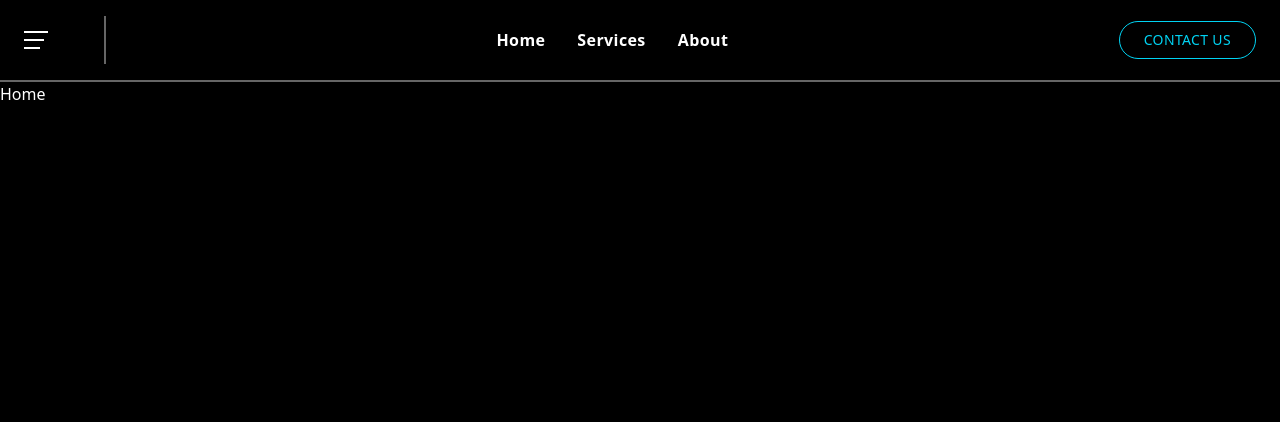
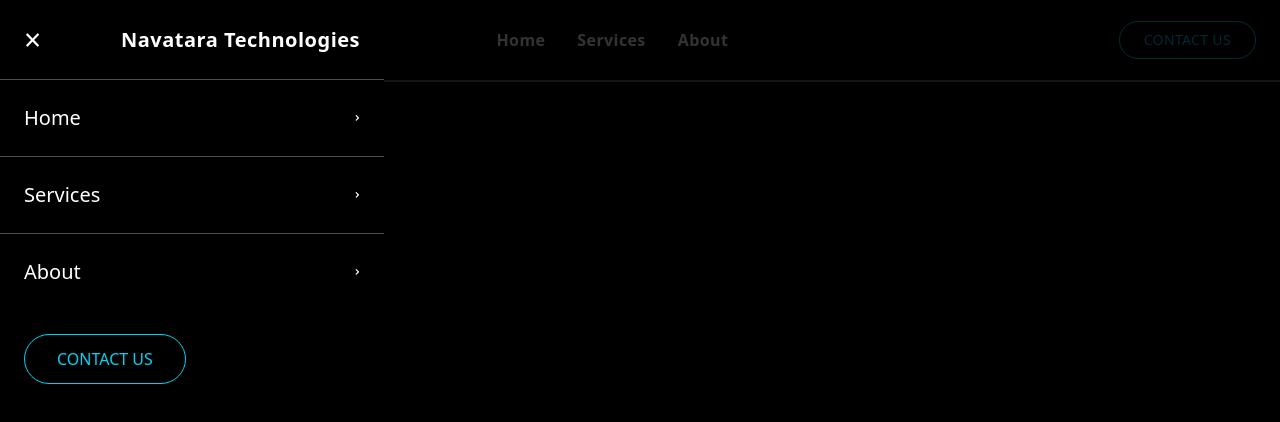
Before and after one commit to chiraagbalajip30/Navatara-Technologies-Website, a React (Vite) app in the folder navatara-website/: page / in a window 1280 px wide. Both pictures are taken after a click on the button "toggle menu". Shown: the top 422 px of the page. Built offline with nearby package versions, Linux system fonts and the light colour scheme.

Commit message:
Navbar and Sidebar Commit with all features

```diff
--- a/navatara-website/src/components/Navbar.jsx
+++ b/navatara-website/src/components/Navbar.jsx
@@ -1,20 +1,41 @@
 import { Link } from "react-router-dom";
 import Logo from "../assets/navatara logo.jpg";
+import Sidebar from "./Sidebar";
+import { useState } from "react";
 
 const Navbar = () => {
+  const [isOpen, setIsOpen] = useState(false);
+
   return (
+    <>
       <header className="w-full bg-black text-white border-b-2 border-white/40">
         <nav className="max-w-[1440px] mx-auto px-6 h-20 flex items-center justify-between">
           {/* LEFT SECTION */}
           <div className="flex items-center justify-around gap-6">
             {/* HAMBURGER — ALWAYS VISIBLE */}
             <button
-            aria-label="open menu"
-            className="flex flex-col justify-center gap-1.5 w-10 h-10 shrink-0 hover:opacity-80 hover:cursor-pointer transition"
+              aria-label="toggle menu"
+              onClick={() => setIsOpen(!isOpen)}
+              className="relative w-10 h-10 flex items-center justify-center"
             >
-            <span className="block w-6 h-[2px] bg-white"></span>
-            <span className="block w-5 h-[2px] bg-white"></span>
-            <span className="block w-4 h-[2px] bg-white"></span>
+              <span
+                className={`
+      absolute w-6 h-[2px] bg-white transition-all duration-300
+      ${isOpen ? "rotate-45" : "-translate-y-2"}
+    `}
+              />
+              <span
+                className={`
+      absolute w-6 h-[2px] bg-white transition-all duration-300
+      ${isOpen ? "opacity-0" : "opacity-100"}
+    `}
+              />
+              <span
+                className={`
+      absolute w-6 h-[2px] bg-white transition-all duration-300
+      ${isOpen ? "-rotate-45" : "translate-y-2"}
+    `}
+              />
             </button>
 
             {/* LOGO */}
@@ -62,6 +83,10 @@ const Navbar = () => {
           </div>
         </nav>
       </header>
+
+      {/* SIDEBAR */}
+      <Sidebar isOpen={isOpen} onClose={() => setIsOpen(false)} />
+    </>
   );
 };
 
--- /dev/null
+++ b/navatara-website/src/components/Sidebar.jsx
@@ -0,0 +1,82 @@
+import { Link } from "react-router-dom";
+
+const Sidebar = ({ isOpen, onClose }) => {
+  return (
+    <div
+      className={`
+        fixed inset-0 z-50 text-white
+        transition-all duration-500 ease-in-out
+        ${isOpen ? "opacity-100" : "opacity-0 pointer-events-none"}
+      `}
+    >
+      {/* BACKDROP */}
+      <div
+        onClick={onClose}
+        className={`
+          absolute inset-0 bg-black
+          transition-opacity duration-500
+          ${isOpen ? "opacity-80" : "opacity-0"}
+        `}
+      />
+
+      {/* SIDEBAR PANEL */}
+      <aside
+        className={`
+          absolute top-0 left-0 h-[60%] bg-black  border-white/30
+          w-full md:w-[75%] lg:w-[30%]
+          transform transition-transform duration-500 ease-in-out
+          ${isOpen ? "translate-x-0" : "-translate-x-full"}
+        `}
+      >
+        {/* Top bar */}
+        <div className="h-20 px-6 flex items-center justify-between border-b border-white/30">
+          <button
+            onClick={onClose}
+            className="text-3xl hover:text-cyan-400 transition"
+          >
+            ×
+          </button>
+
+          <span className="sm:hidden md:hidden lg:block text-xl font-semibold tracking-wide">
+            Navatara Technologies
+          </span>
+        </div>
+
+        {/* Menu */}
+        <div className="divide-y divide-white/30">
+          {[
+            { name: "Home", path: "/" },
+            { name: "Services", path: "/services" },
+            { name: "About", path: "/about" },
+          ].map((item) => (
+            <Link
+              key={item.name}
+              to={item.path}
+              onClick={onClose}
+              className="flex items-center justify-between px-6 py-6 text-xl
+                         hover:text-cyan-400 transition-colors"
+            >
+              {item.name}
+              <span className="rotate-[-90deg] text-sm">⌄</span>
+            </Link>
+          ))}
+        </div>
+
+        {/* CTA */}
+        <div className="p-6">
+          <Link to="/contact">
+            <button
+              onClick={onClose}
+              className="px-8 py-3 rounded-full border border-cyan-400 text-cyan-400
+                             hover:bg-cyan-400 hover:text-black transition"
+            >
+              CONTACT US
+            </button>
+          </Link>
+        </div>
+      </aside>
+    </div>
+  );
+};
+
+export default Sidebar;
```
Lines whose indentation alone changed are shown as unchanged.
